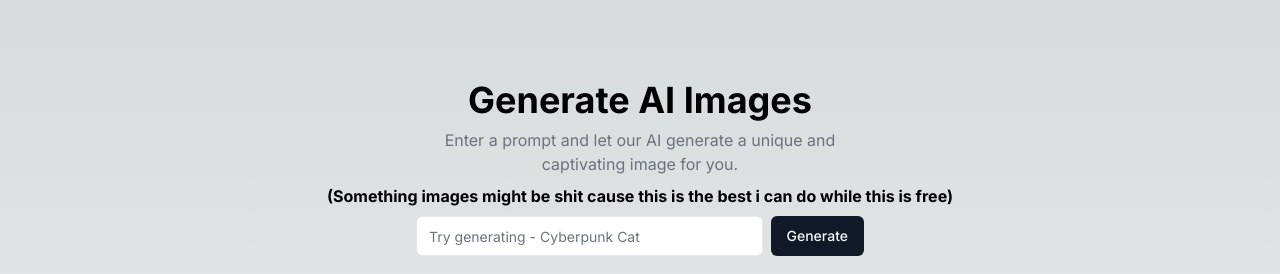
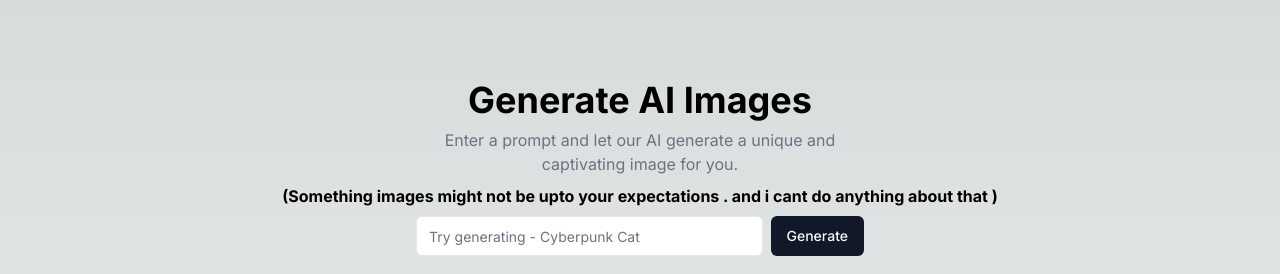
Before and after one commit to maskjelly/cloudflareworkerai, a Next.js app: page / in a window 1280 px wide. Shown: the top 274 px of the page. Built offline with nearby package versions, Linux system fonts and the light colour scheme.

Commit message:
Silly things part 3

```diff
--- a/src/components/component/component.tsx
+++ b/src/components/component/component.tsx
@@ -97,7 +97,7 @@ export function Component() {
             Enter a prompt and let our AI generate a unique and captivating image for you.
           </p>
           <p className="font-bold text-center">
-            (Something images might be shit cause this is the best i can do while this is free)
+            (Something images might not be upto your expectations . and i cant do anything about that )
           </p>
           <form className="w-full max-w-md flex items-center gap-2" onSubmit={handleSubmit}>
             <Input className="flex-1" placeholder="Try generating - Cyberpunk Cat" type="text" value={prompt} onChange={(e) => setPrompt(e.target.value)} />
```
